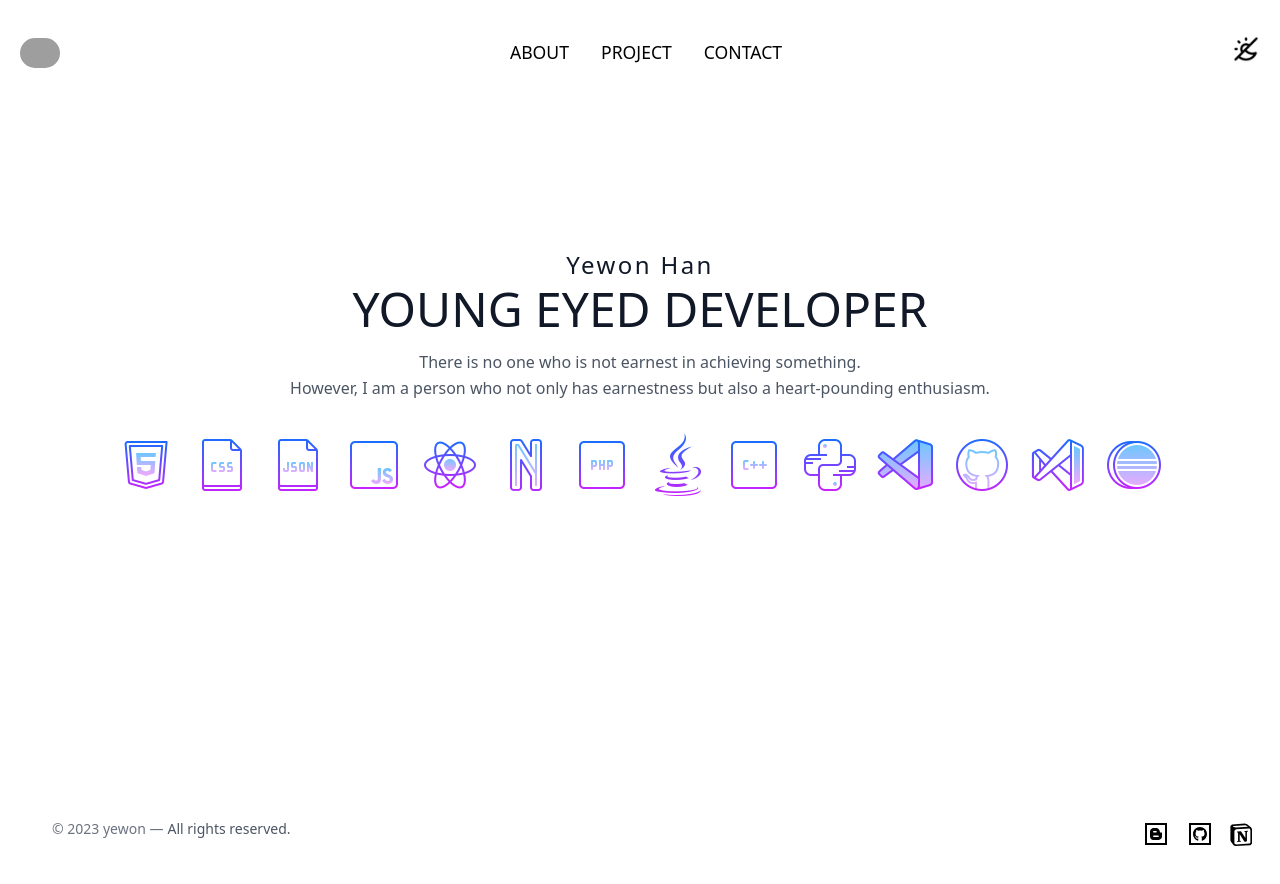
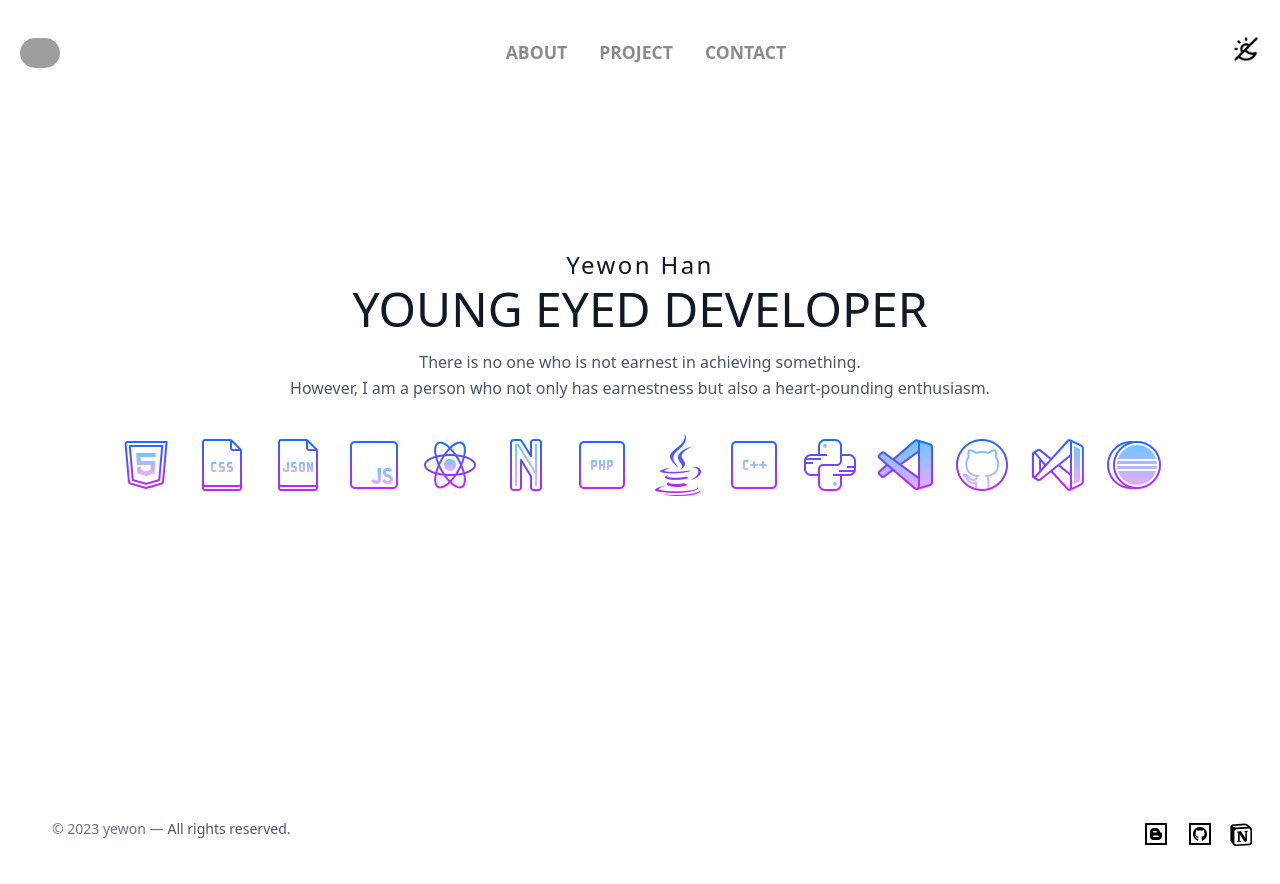
Before and after one commit to talkingOrange/NextJS_Portfolio, a Next.js app: page / in a window 1280 px wide. Shown: the top 884 px of the page. Built offline with nearby package versions, Linux system fonts and the light colour scheme; no server answers; grey boxes are pictures that could not be loaded; what @lyket/react would draw is missing.

Commit message:
[ style ] 네비게이션 스타일링, 모션 텍스트용 가로스크롤 제거

```diff
--- a/src/styles/globals.css
+++ b/src/styles/globals.css
@@ -41,10 +41,12 @@ p {
 
 body {
   font-size: 16px;
+  overflow-x: hidden;
 }
 
 nav div {
-  color: black;
+  color: rgba(128, 128, 128, 0.921);
+  font-weight: 600;
   text-decoration: none;
   margin-right: 1rem;
   margin-left: 1rem;
@@ -52,8 +54,11 @@ nav div {
   cursor: pointer;
   display: inline-flex;
 }
+nav div:hover {
+  color: #020202;
+}
 .active {
-  color: tomato;
+  color: #004390;
   text-decoration: none;
 }
 
```
